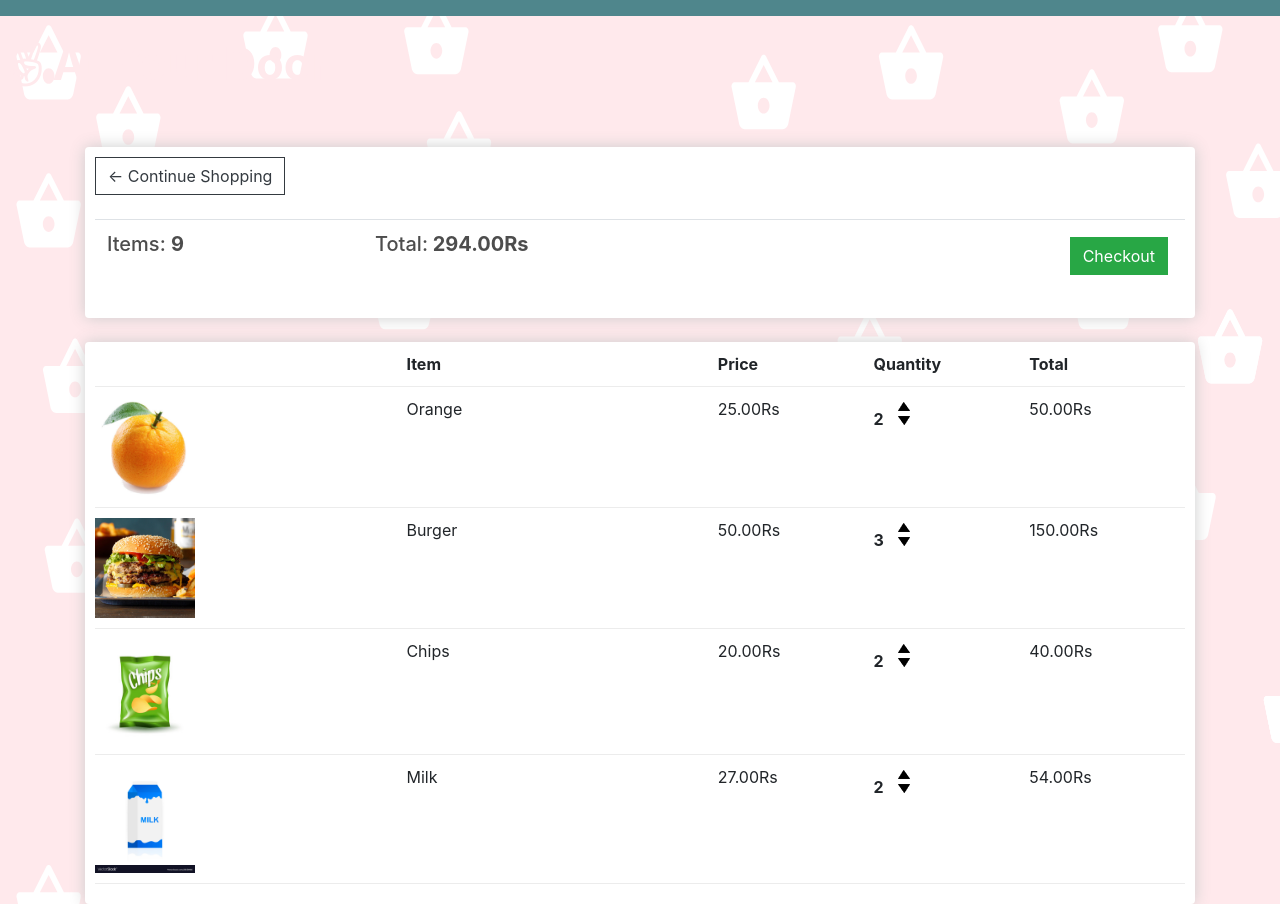
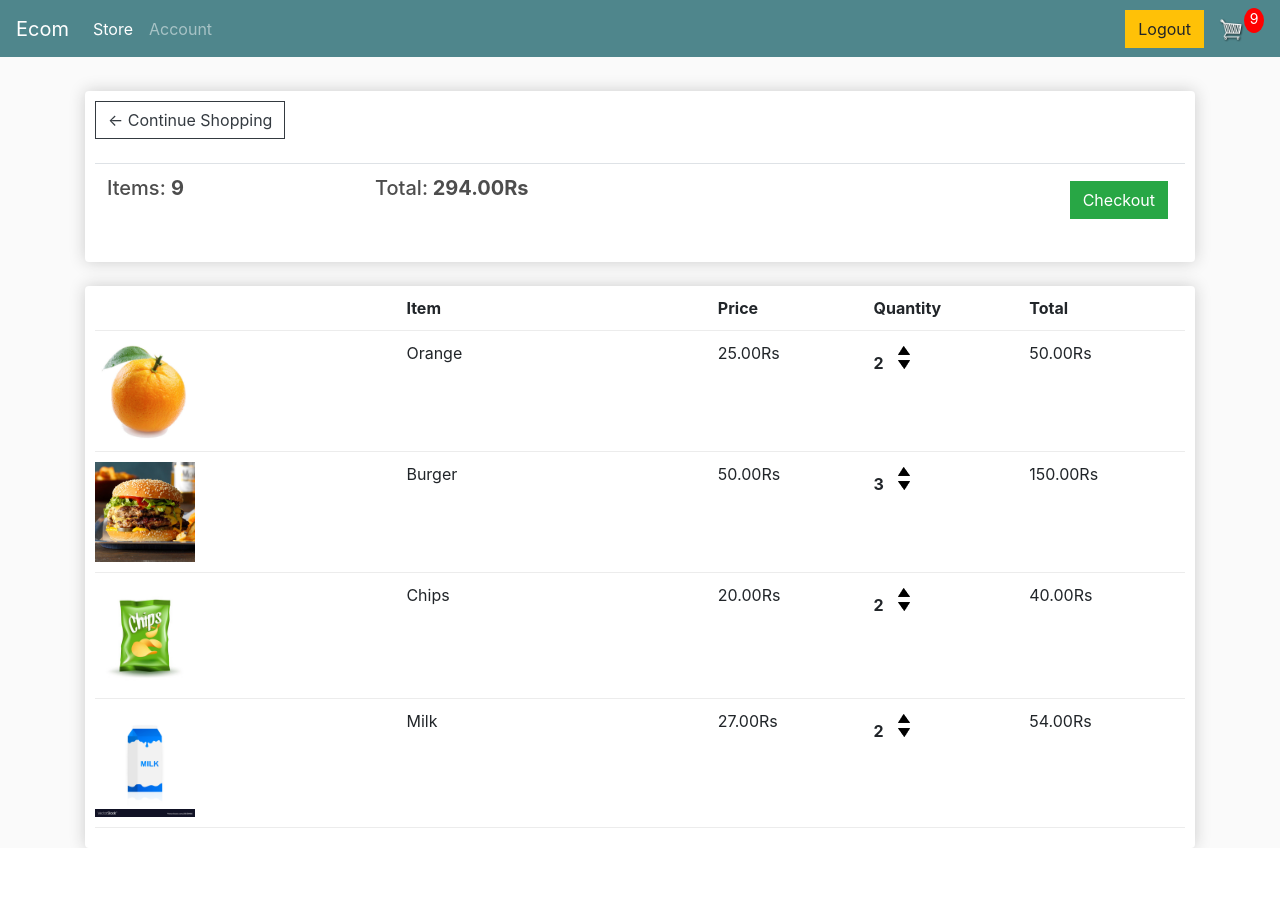
Before and after one commit to Cloud0701/SEPM_PROJECT, a Django app: page /cart/ in a window 1280 px wide. After the commit the page ends 848 px from the top, so only its background shows below. Run offline with Django 3.2, Linux system fonts and the light colour scheme; a user stored in the database is signed in; data comes from the database, SQL or seed files in the repository; both versions use the stored data as it was after the commit; lists and menus that the app fills with data are empty; some libraries are stand-ins or nearby versions.

Commit message:
Second Commit

```diff
--- a/store/templates/store/main.html
+++ b/store/templates/store/main.html
@@ -9,13 +9,7 @@
 	<link rel="stylesheet" href="https://stackpath.bootstrapcdn.com/bootstrap/4.4.1/css/bootstrap.min.css" integrity="sha384-Vkoo8x4CGsO3+Hhxv8T/Q5PaXtkKtu6ug5TOeNV6gBiFeWPGFN9MuhOf23Q9Ifjh" crossorigin="anonymous">
 
 	<link rel="stylesheet" type="text/css" href="{% static 'css/main.css' %}">
-	<script src="https://ajax.googleapis.com/ajax/libs/jquery/3.3.1/jquery.min.js"></script>
-	<link rel="stylesheet" href="https://use.fontawesome.com/releases/v5.6.1/css/all.css" integrity="sha384-gfdkjb5BdAXd+lj+gudLWI+BXq4IuLW5IT+brZEZsLFm++aCMlF1V92rMkPaX4PP" crossorigin="anonymous">
 
-	<link
-	  rel="stylesheet"
-	  href="https://cdnjs.cloudflare.com/ajax/libs/font-awesome/4.7.0/css/font-awesome.min.css"
-	/>
 	<script type="text/javascript">
 		var user = '{{request.user}}'
 
@@ -68,20 +62,15 @@
 
 </head>
 <style>
-	body{
-		background-image: url('static/images/Web 1920 – 1.png');
+	.body{
+		background-image:url('static/images/Web 1920 – 1.png');
 		background-repeat: repeat;
-
-	}
+	};
 </style>
 <body>
 
-	<nav class="navbar navbar-expand-lg navbar-dark bg-dark" style="background-color: #1c2237;"></nav>
-	  <a class="navbar-brand" href="{% url 'store' %}">
-		<div class="logo">
-			<i class="fa fa-angellist"></i>
-		At Your Door
-		</div></a>
+	<nav class="navbar navbar-expand-lg navbar-dark bg-dark">
+	  <a class="navbar-brand" href="{% url 'store' %}">Ecom</a>
 	  <button class="navbar-toggler" type="button" data-toggle="collapse" data-target="#navbarSupportedContent" aria-controls="navbarSupportedContent" aria-expanded="false" aria-label="Toggle navigation">
 	    <span class="navbar-toggler-icon"></span>
 	  </button>
@@ -91,10 +80,9 @@
 	      <li class="nav-item active">
 	        <a class="nav-link" href="{% url 'store' %}">Store <span class="sr-only">(current)</span></a>
 	      </li>
+		  <a class="nav-link" href="{% url 'account' %}">Account </a>
 
-		  <a class="nav-link" href="{% url 'account' %}">Account </a>
 	    </ul>
-		<a class="nav-link" href="{% url 'account' %}">Account </a>
 	    <div class="form-inline my-2 my-lg-0">
 	     	<a href="{% url 'logout' %}"class="btn btn-warning">Logout</a>
 
```
Also changed, not shown: db.sqlite3.
